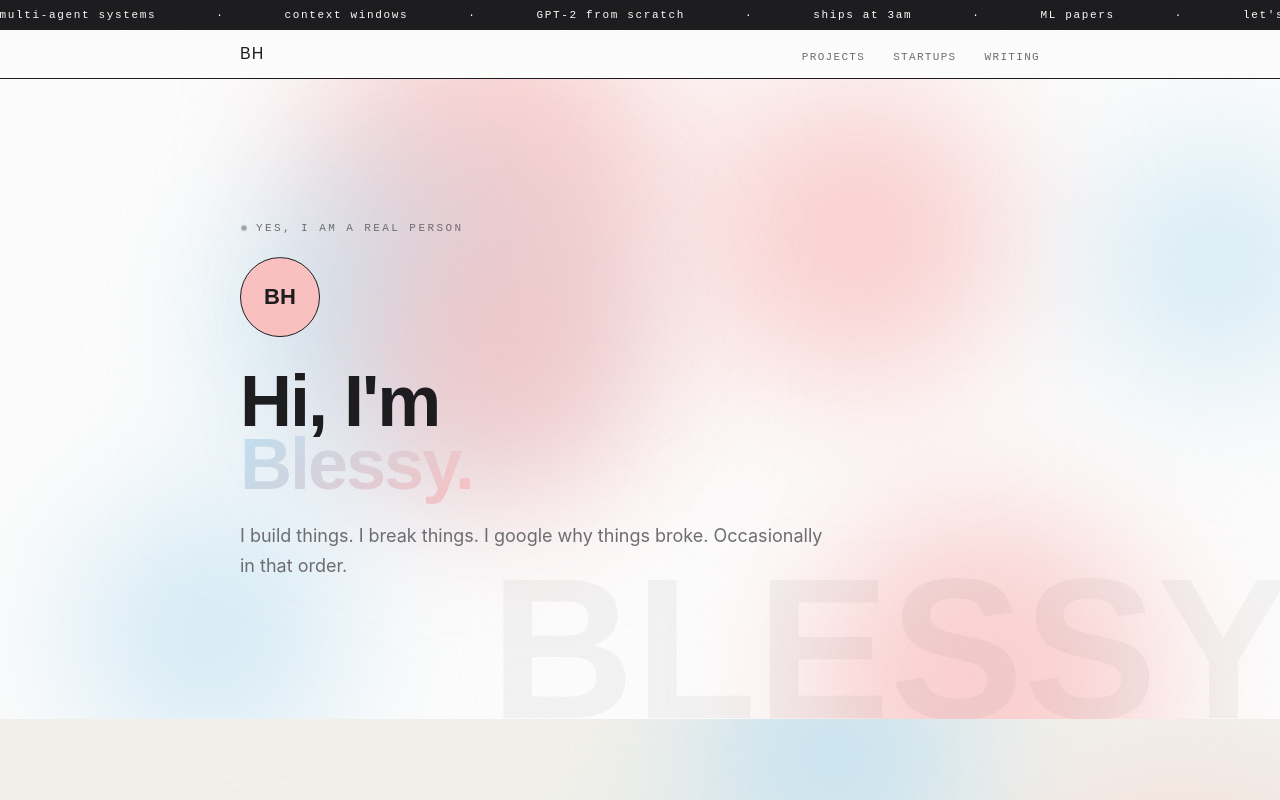
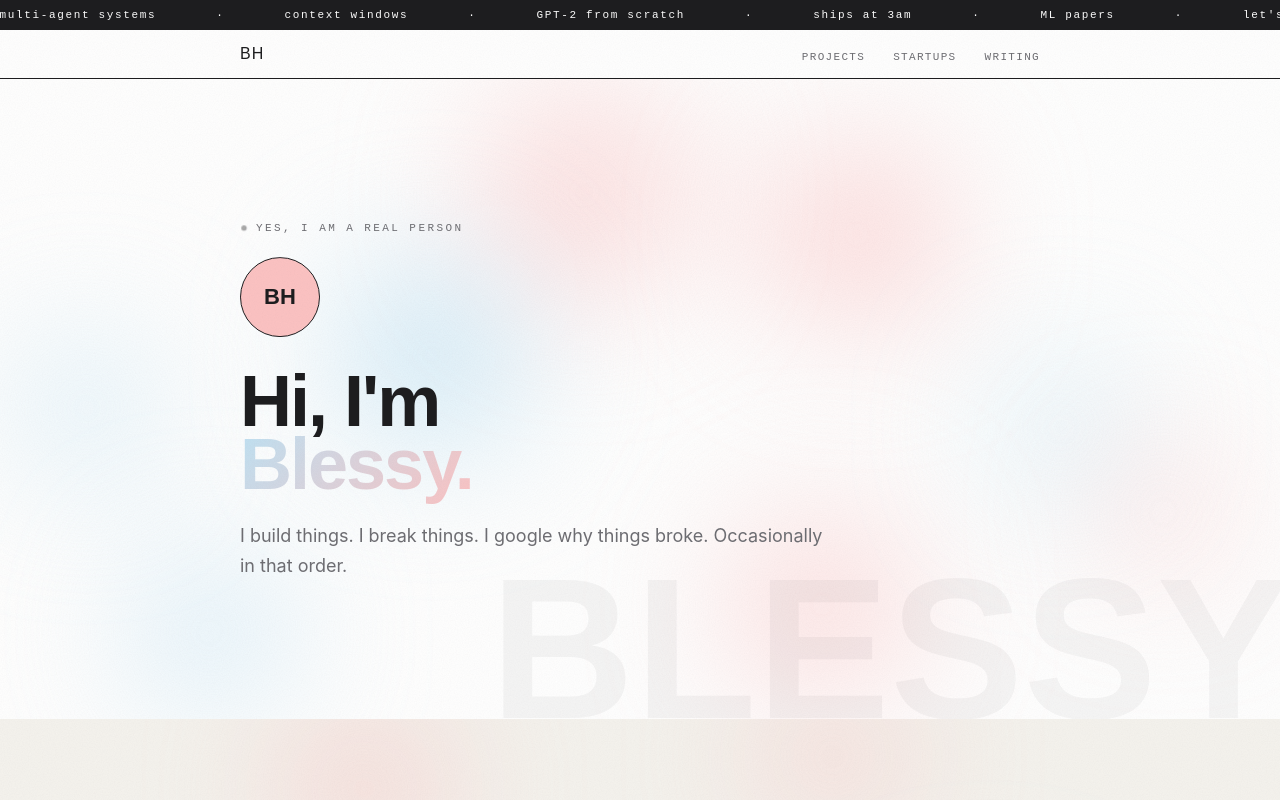
Before and after one commit to Kbhadassah777/profile, a React (Vite) app in the folder client/: page /info in a window 1280 px wide. Shown: the top 800 px of the page. Built offline with nearby package versions, Linux system fonts and the light colour scheme.

Commit message:
feat: reduce blob diameter to 80-200px range

```diff
--- a/client/src/pages/Info.jsx
+++ b/client/src/pages/Info.jsx
@@ -45,7 +45,7 @@ function Blobs({ count = 8, seed = 0 }) {
     const results = []
 
     for (let i = 0; i < count; i++) {
-      const size    = 160 + next() * 200   // 160–360 px
+      const size    = 80 + next() * 120    // 80–200 px
       const opacity = 0.52 + next() * 0.28
       const blue    = i % 2 === 0
       const r       = size / 2
```
